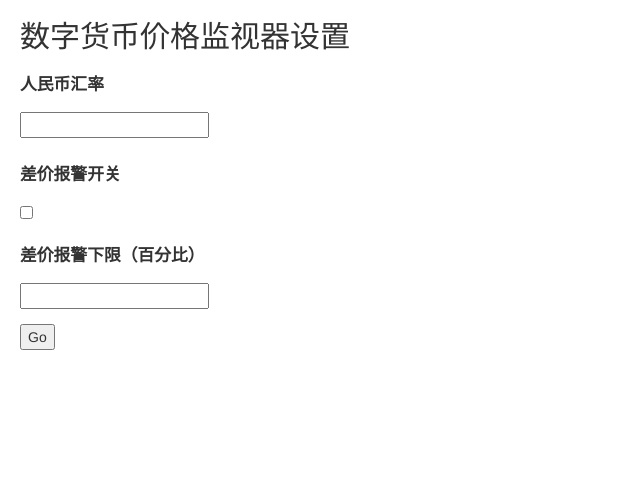
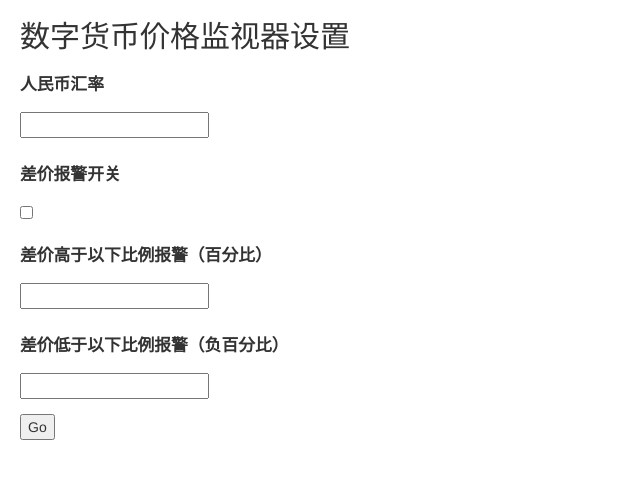
Before and after one commit to 68a/digital_asset, a Flask app: template price_alarm/app/templates/settings.html in a window 1280 px wide. Shown: the top 479 px of the page, without its empty margins (0-640 px from the left). Run offline with Flask 2, Linux system fonts and the light colour scheme; the template is opened without the code that fills it: values that come from a table or form of the project are taken from there, others are empty; some libraries are stand-ins or nearby versions.

Commit message:
add minus diff field

```diff
--- a/price_alarm/app/forms.py
+++ b/price_alarm/app/forms.py
@@ -5,10 +5,12 @@ class SettingsForm (Form):
   cny_rate = FloatField ("人民币汇率", [ validators.required(), validators.NumberRange (min=6, max=8, message='Out of range') ])
 
   price_diff_on = BooleanField ('差价报警开关')
-  price_diff_value = FloatField ('差价报警下限（百分比）')
+  price_diff_value = FloatField ('差价高于以下比例报警（百分比）')
+  price_minus_diff_value = FloatField ('差价低于以下比例报警（负百分比）')
 
-  def setValue ( self, in_cny_rate, in_price_diff_on, in_price_diff_value):
+  def setValue ( self, in_cny_rate, in_price_diff_on, in_price_diff_value, in_price_minus_diff_value):
 
     self.cny_rate.data = in_cny_rate
     self.price_diff_on.data = in_price_diff_on
     self.price_diff_value.data = in_price_diff_value
+    self.price_minus_diff_value.data = in_price_minus_diff_value
--- a/price_alarm/app/templates/settings.html
+++ b/price_alarm/app/templates/settings.html
@@ -28,6 +28,9 @@
       <div  class = "form-group">
       {{ form.price_diff_value.label }}      {{ form.price_diff_value }}
       </div>
+      <div  class = "form-group">
+      {{ form.price_minus_diff_value.label }}      {{ form.price_minus_diff_value }}
+      </div>
 
       <input type="submit" value="Go" />
     </form>
```
